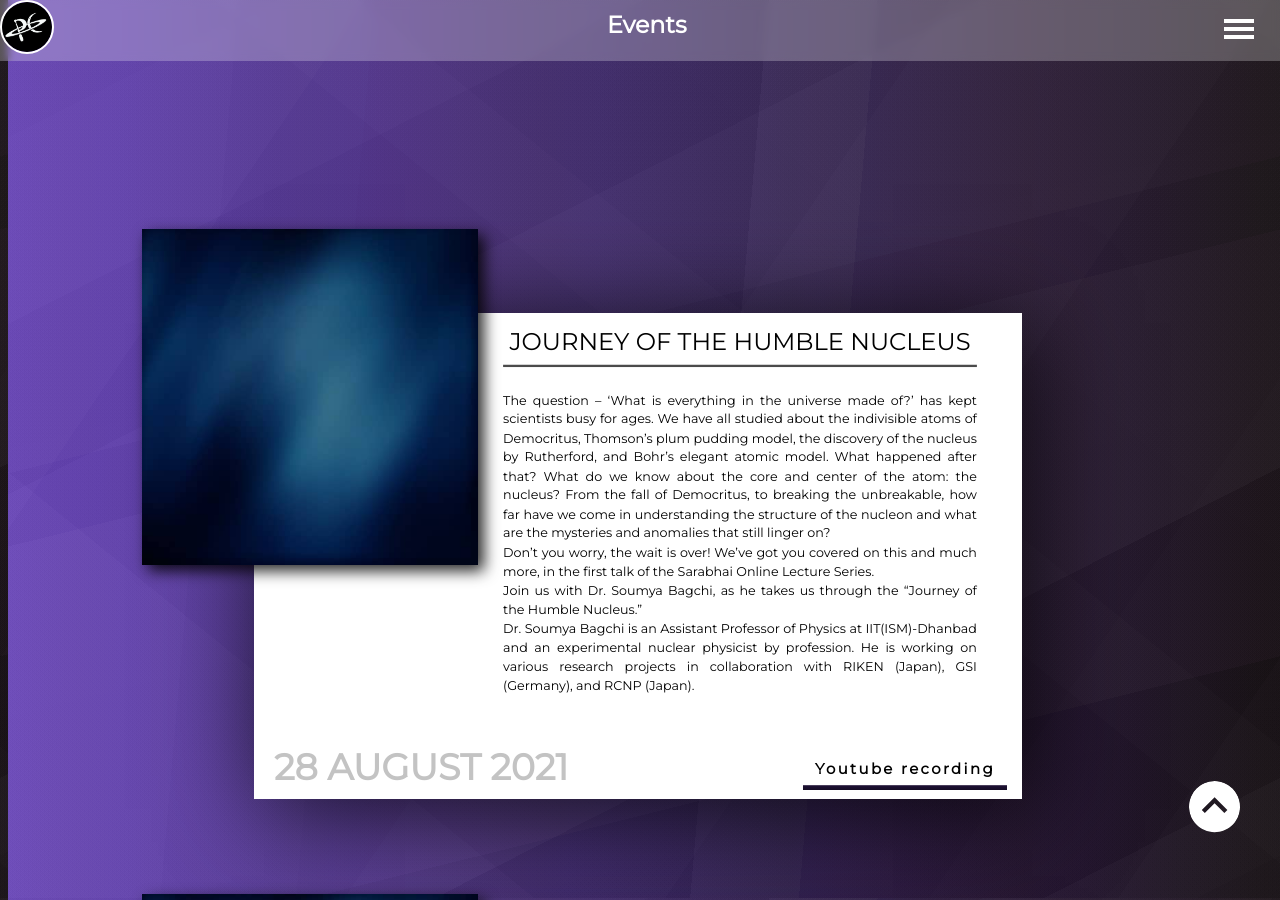
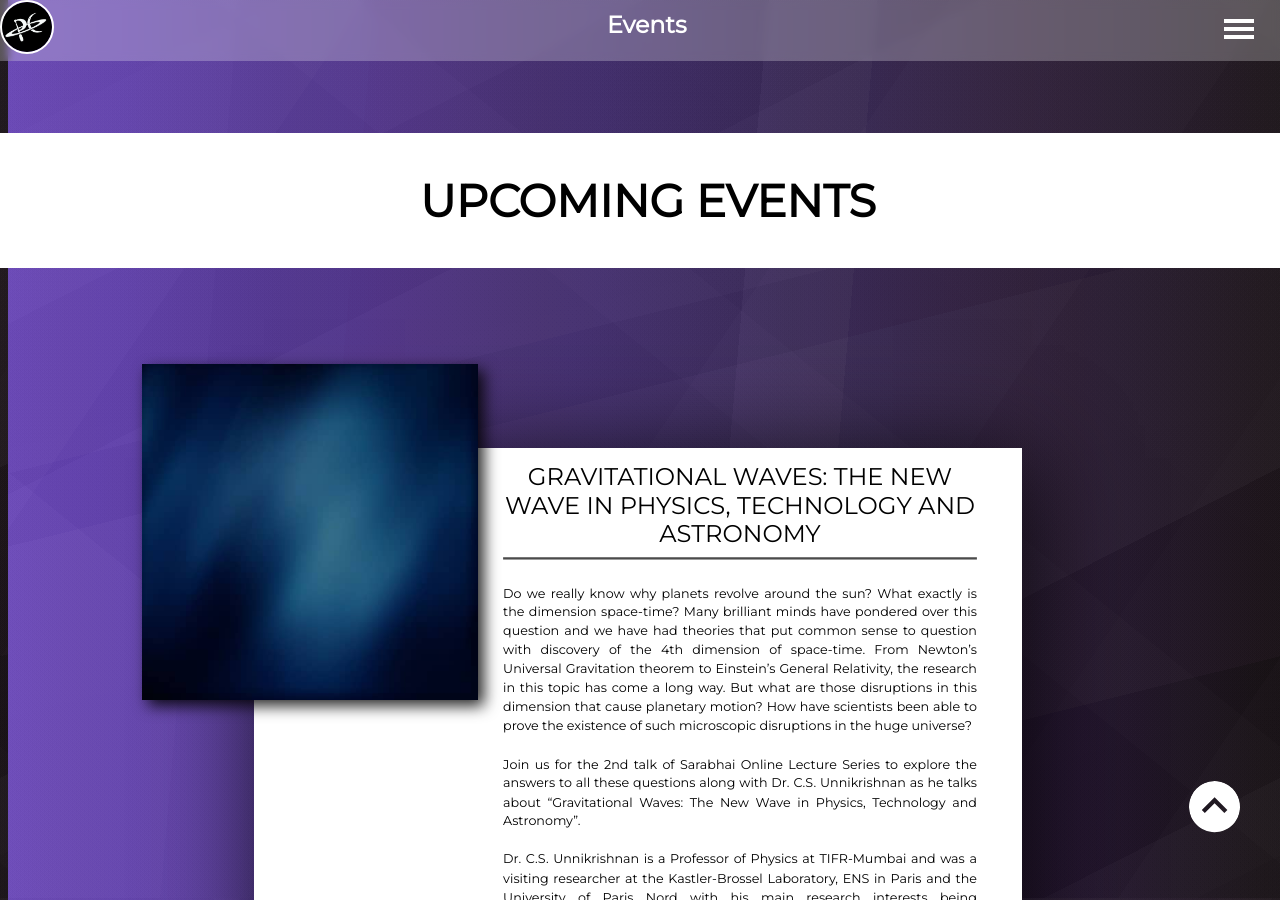
Before and after one commit to PhysicsClubSVNIT/PhysicsClubSVNIT.github.io, a Jekyll site: the page built from events.html, in a window 1280 px wide and 900 px high. Built offline with Jekyll 4.4.1, drawn with Linux system fonts in a browser that asks for light colours; some web fonts are replaced; some of the changed text lies outside the part shown.

Commit message:
add event

```diff
--- a/_data/events.json
+++ b/_data/events.json
@@ -1,10 +1,10 @@
 {	"upcomingevents":[
 	{
-		"name":" ",
-		"date":"28 August 2021",
-		"poster":"280821",
-		"descr":"The question – ‘What is everything in the universe made of?’ has kept scientists busy for ages. We have all studied about the indivisible atoms of Democritus, Thomson’s plum pudding model, the discovery of the nucleus by Rutherford, and Bohr’s elegant atomic model. What happened after that? What do we know about the core and center of the atom: the nucleus? From the fall of Democritus, to breaking the unbreakable, how far have we come in understanding the structure of the nucleon and what are the mysteries and anomalies that still linger on?<br> Don’t you worry, the wait is over! We’ve got you covered on this and much more, in the first talk of the Sarabhai Online Lecture Series. <br>Join us with Dr. Soumya Bagchi, as he takes us through the “Journey of the Humble Nucleus.” <br>Dr. Soumya Bagchi is an Assistant Professor of Physics at IIT(ISM)-Dhanbad and an experimental nuclear physicist by profession. He is working on various research projects in collaboration with RIKEN (Japan), GSI (Germany), and RCNP (Japan).",
-		"reglink":"https://forms.gle/KBUyqTjp1KA39zkG9",
+		"name":"Gravitational Waves: The New Wave in Physics, Technology and Astronomy",
+		"date":"11 September 2021",
+		"poster":"110921",
+		"descr": "Do we really know why planets revolve around the sun? What exactly is the dimension space-time? Many brilliant minds have pondered over this question and we have had theories that put common sense to question with discovery of the 4th dimension of space-time. From Newton’s Universal Gravitation theorem to Einstein’s General Relativity, the research in this topic has come a long way. But what are those disruptions in this dimension that cause planetary motion? How have scientists been able to prove the existence of such microscopic disruptions in the huge universe? <br><br> Join us for the 2nd talk of Sarabhai Online Lecture Series to explore the answers to all these questions along with Dr. C.S. Unnikrishnan as he talks about “Gravitational Waves: The New Wave in Physics, Technology and Astronomy”.<br><br>Dr. C.S. Unnikrishnan is a Professor of Physics at TIFR-Mumbai and was a visiting researcher at the Kastler-Brossel Laboratory, ENS in Paris and the University of Paris Nord with his main research interests being experimental and theoretical studies of foundational aspects of gravity, quantum mechanics, and the quantum vacuum, and studies of atom-light and atom-surface interactions employing laser-cooled atoms.",
+		"reglink":"https://docs.google.com/forms/d/e/1FAIpQLScbsL8P6ki9BY6kmkEiOyS1Ym-L1wwI_N2uEr1ykR1cKLsebA/viewform?usp=sf_link",
 		"linktitle": "Register Now!!"
 	}
 ],
```
Also changed, not shown: assets/posters/110921.png (added).
